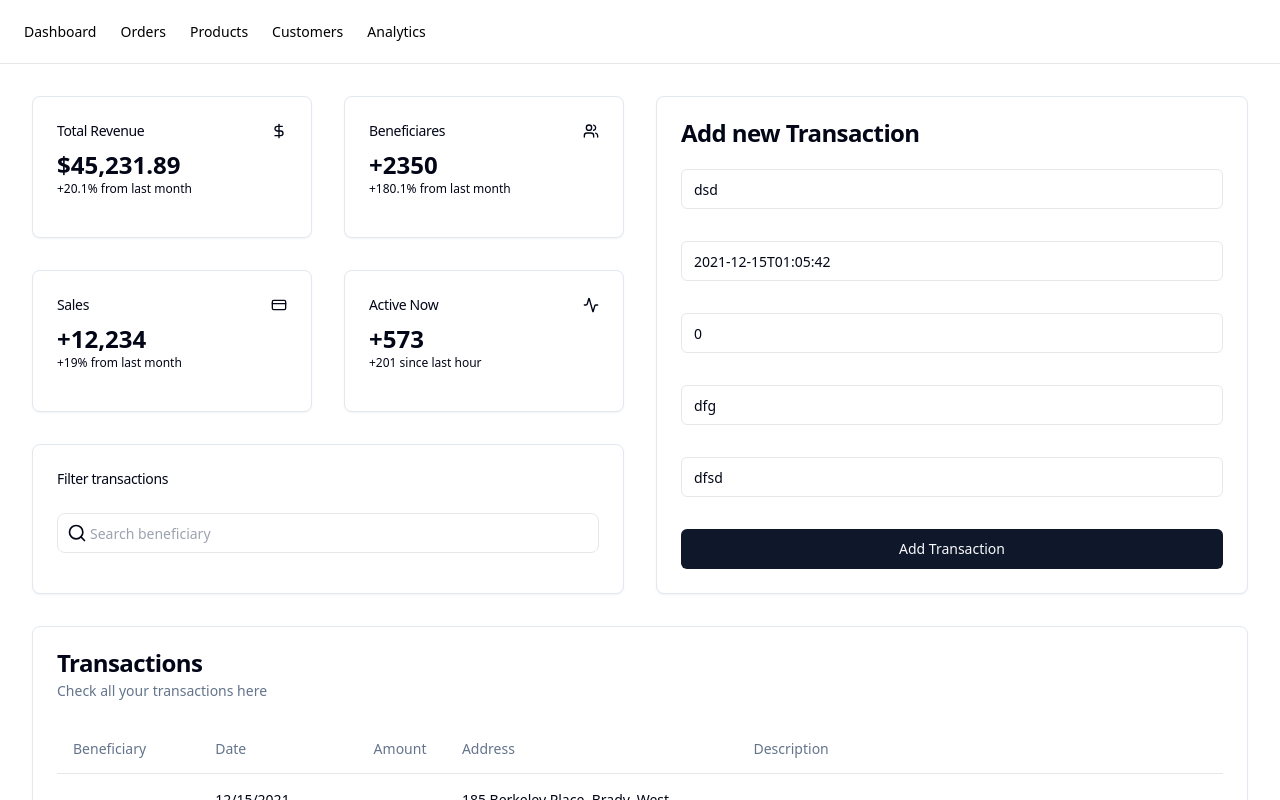
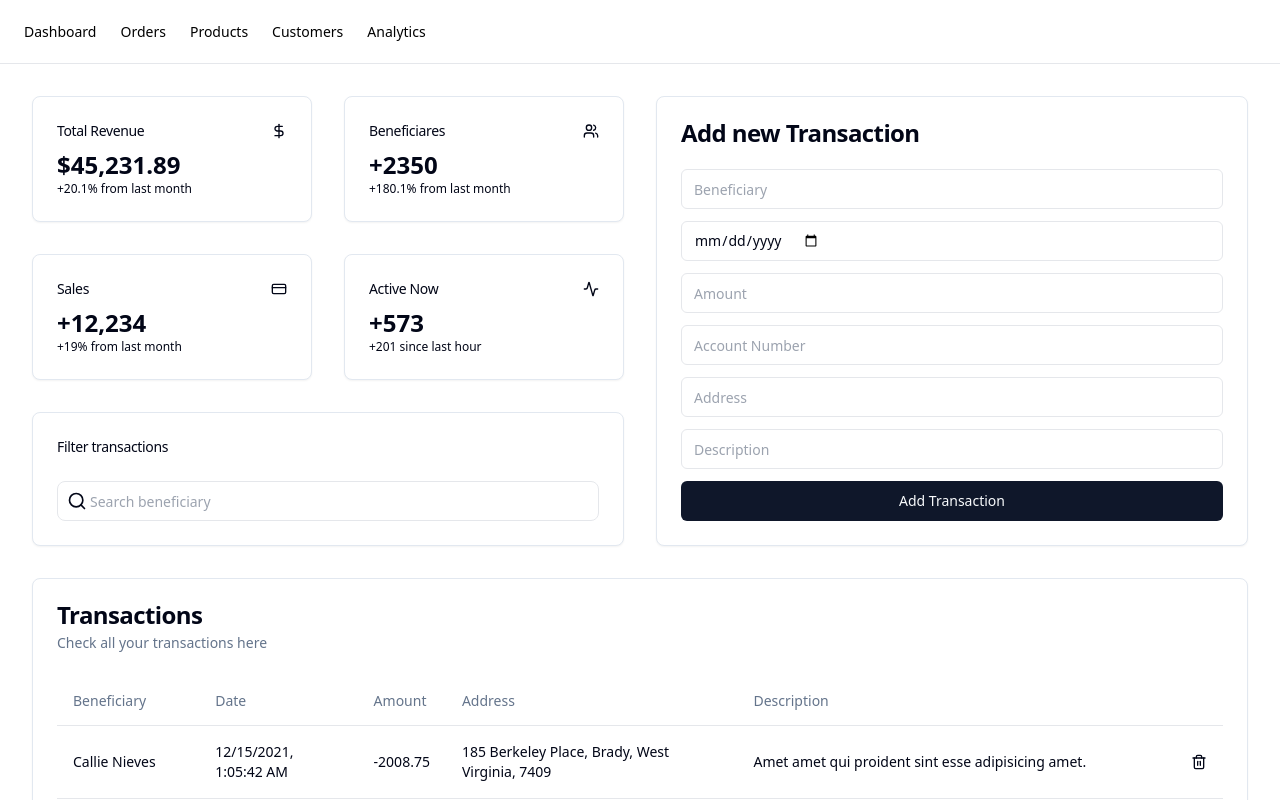
Before and after one commit to lukassso/bank-transactions, a React (Vite) app: page / in a window 1280 px wide. Shown: the top 800 px of the page. Built offline with nearby package versions, Linux system fonts and the light colour scheme.

Commit message:
Add form handling and validation

```diff
--- a/package.json
+++ b/package.json
@@ -11,9 +11,12 @@
     "server": "json-server api/db.json"
   },
   "dependencies": {
+    "@hookform/resolvers": "^3.3.4",
     "json-server": "^0.17.0",
     "react": "^18.2.0",
-    "react-dom": "^18.2.0"
+    "react-dom": "^18.2.0",
+    "react-hook-form": "^7.51.2",
+    "yup": "^1.4.0"
   },
   "devDependencies": {
     "@radix-ui/react-slot": "^1.0.2",
--- a/src/components/ui/input.tsx
+++ b/src/components/ui/input.tsx
@@ -1,12 +1,15 @@
 import * as React from 'react';
 import { cm } from '../../utils/classes-merge';
 
-export interface InputProps extends React.InputHTMLAttributes<HTMLInputElement> {}
+export interface InputProps extends React.InputHTMLAttributes<HTMLInputElement> {
+  inputName: string;
+}
 
-const Input = React.forwardRef<HTMLInputElement, InputProps>(({ className, type, ...props }, ref) => {
+const Input = React.forwardRef<HTMLInputElement, InputProps>(({ className, type, inputName, ...props }, ref) => {
   return (
     <input
       type={type}
+      name={inputName}
       className={cm(
         'border-input bg-background ring-offset-background placeholder:text-muted-foreground focus-visible:ring-ring flex h-10 w-full rounded-md border px-3 py-2 text-sm file:border-0 file:bg-transparent file:text-sm file:font-medium focus-visible:outline-none focus-visible:ring-2 focus-visible:ring-offset-0 disabled:cursor-not-allowed disabled:opacity-50',
         className
--- a/src/layout/NewTransactionComponent.tsx
+++ b/src/layout/NewTransactionComponent.tsx
@@ -1,40 +1,39 @@
-import { useState } from 'react';
+import { useForm, SubmitHandler } from 'react-hook-form';
+import * as yup from 'yup';
+import { yupResolver } from '@hookform/resolvers/yup';
 import { Card, CardContent, CardHeader, CardTitle } from '../components/ui/card';
 import { Button } from '../components/ui/button';
 import { Input } from '../components/ui/input';
 import { useGlobalContext } from '../context';
+import { type Transaction } from '../types';
+
+const schema = yup.object().shape({
+  beneficiary: yup.string().required('Beneficiary is required'),
+  amount: yup.number().positive('Amount must be positive').required('Amount is required'),
+  account: yup
+    .string()
+    .required('Account number is required')
+    .matches(/^\d+$/, 'Account number must contain only digits'),
+  address: yup.string().required('Address is required'),
+  description: yup.string(),
+  date: yup.date().required('Date is required'),
+});
+
+type FormInputs = Omit<Transaction, 'id' | 'date'> & { date: string };
 
 export const NewTransactionComponent = () => {
   const { addTransaction } = useGlobalContext();
-  const [newTransaction, setNewTransaction] = useState({
-    id: 10000,
-    beneficiary: 'dsd',
-    account: 'ds',
-    date: '2021-12-15T01:05:42',
-    amount: 0,
-    address: 'dfg',
-    description: 'dfsd',
+  const {
+    register,
+    handleSubmit,
+    formState: { errors },
+  } = useForm<FormInputs>({
+    resolver: yupResolver(schema),
   });
 
-  const handleInputChange = (e: React.ChangeEvent<HTMLInputElement>) => {
-    const { name, value } = e.target;
-    setNewTransaction((prevState) => ({
-      ...prevState,
-      [name]: value,
-    }));
-  };
-
-  const handleAddTransaction = () => {
+  const onSubmit: SubmitHandler<FormInputs> = (data) => {
+    const newTransaction = { ...data, id: Math.floor(Math.random() * 100000) };
     addTransaction?.(newTransaction);
-    setNewTransaction({
-      id: 120,
-      beneficiary: '',
-      account: '',
-      date: '',
-      amount: 0,
-      address: '',
-      description: '',
-    });
   };
 
   return (
@@ -43,36 +42,21 @@ export const NewTransactionComponent = () => {
         <CardTitle>Add new Transaction</CardTitle>
       </CardHeader>
       <CardContent className="grid gap-8">
-        <Input
-          type="text"
-          name="beneficiary"
-          placeholder="Beneficiary"
-          value={newTransaction.beneficiary}
-          onChange={handleInputChange}
-        />
-        <Input type="text" name="date" placeholder="Date" value={newTransaction.date} onChange={handleInputChange} />
-        <Input
-          type="number"
-          name="amount"
-          placeholder="Amount"
-          value={newTransaction.amount}
-          onChange={handleInputChange}
-        />
-        <Input
-          type="text"
-          name="address"
-          placeholder="Address"
-          value={newTransaction.address}
-          onChange={handleInputChange}
-        />
-        <Input
-          type="text"
-          name="description"
-          placeholder="Description"
-          value={newTransaction.description}
-          onChange={handleInputChange}
-        />
-        <Button onClick={handleAddTransaction}>Add Transaction</Button>
+        <form onSubmit={handleSubmit(onSubmit)} className="grid gap-3">
+          <Input type="text" inputName="beneficiary" placeholder="Beneficiary" {...register('beneficiary')} />
+          {errors.beneficiary && <p className="text-sm text-red-500">{errors.beneficiary.message}</p>}
+          <Input type="date" inputName="date" placeholder="Date" {...register('date')} />
+          {errors.date && <p className="text-sm text-red-500">{errors.date.message}</p>}
+          <Input type="number" inputName="amount" placeholder="Amount" {...register('amount')} />
+          {errors.amount && <p className="text-sm text-red-500">{errors.amount.message}</p>}
+          <Input type="text" inputName="account" placeholder="Account Number" {...register('account')} />
+          {errors.account && <p className="text-sm text-red-500">{errors.account.message}</p>}
+          <Input type="text" inputName="address" placeholder="Address" {...register('address')} />
+          {errors.address && <p className="text-sm text-red-500">{errors.address.message}</p>}
+          <Input type="text" inputName="description" placeholder="Description" {...register('description')} />
+          {errors.description && <p className="text-sm text-red-500">{errors.description.message}</p>}
+          <Button type="submit">Add Transaction</Button>
+        </form>
       </CardContent>
     </Card>
   );
```
Also changed, not shown: 1 other file (tests, documents, lock files or other folders).
